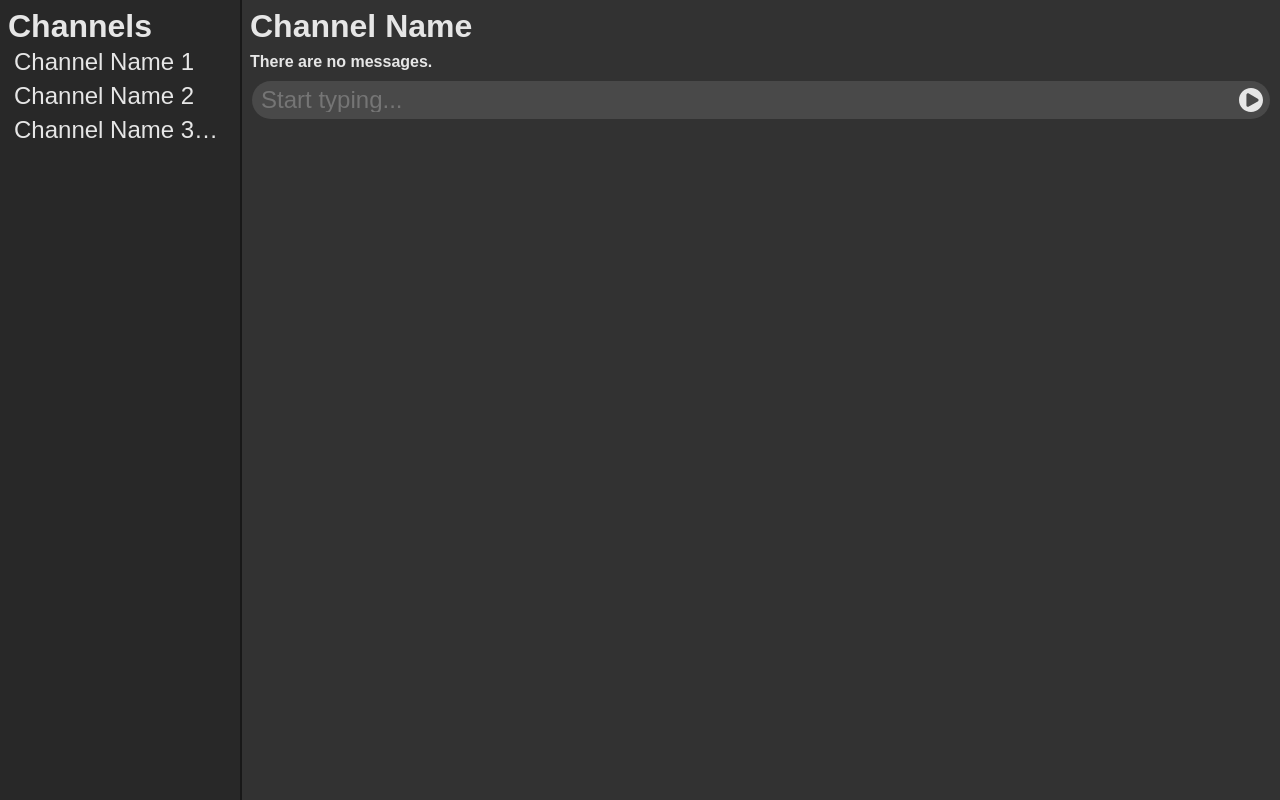
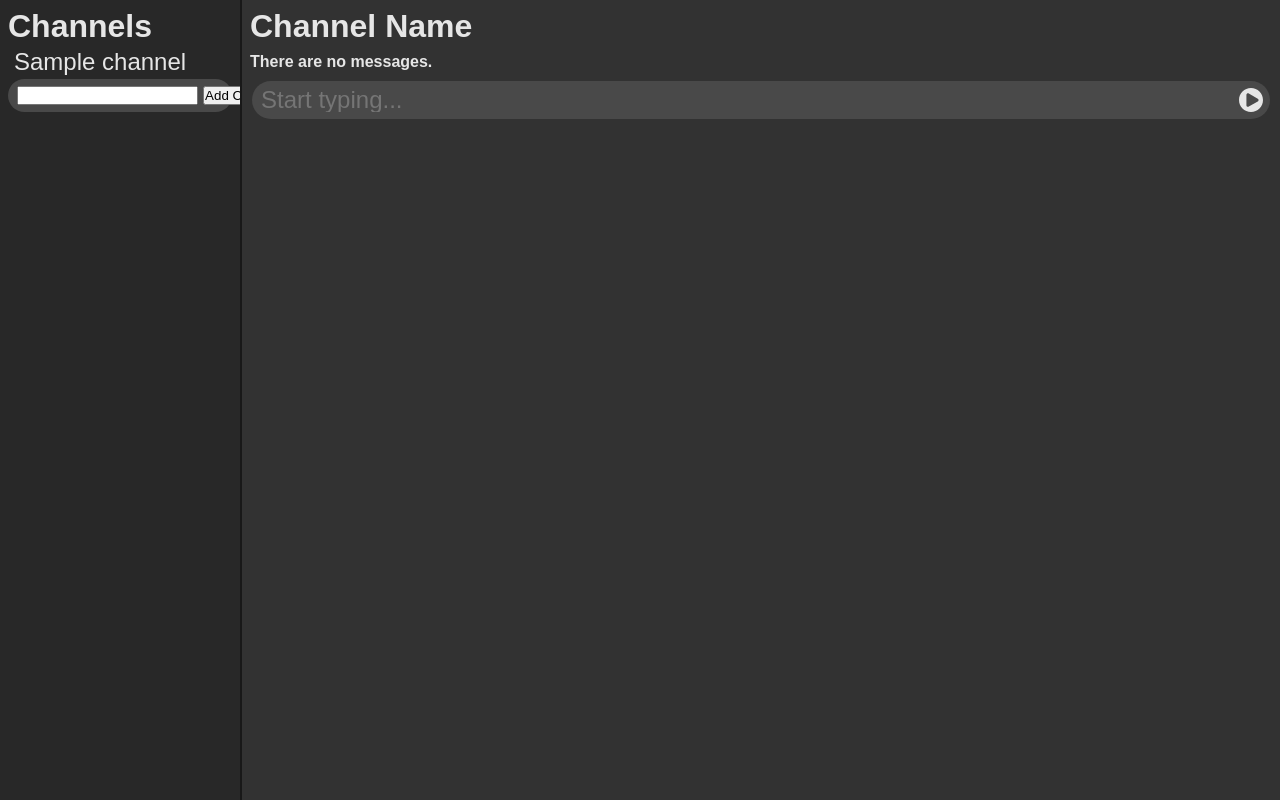
Before and after one commit to maxrimlinger/discord-clone, a Flask app: template templates/index.html in a window 1280 px wide. Run offline with Flask 3, Linux system fonts and the light colour scheme; the template is opened without the code that fills it: most values are stand-ins (such as "Sample title", 1, 10 or a date in 2020).

Commit message:
adding channels

```diff
--- /dev/null
+++ b/index.yaml
@@ -0,0 +1,6 @@
+indexes:
+
+- kind: message
+  properties:
+  - name: channel
+  - name: datetime_sent
--- a/main.py
+++ b/main.py
@@ -53,12 +53,19 @@ def get_relational_datetime(dt_message):
     else:
         return str(days_since_message.days) + " days ago"
 
-@app.route("/<channel>", methods=["POST", "GET"])
-def index(channel):
+@app.route("/")
+def index():
+    return redirect("/channel/no_channel") # TODO redirect to "first" channel
+
+@app.route("/channel/")
+def channel_index():
+    return redirect("/channel/no_channel") # TODO redirect to "first" channel
+
+@app.route("/channel/<channel>/", methods=["POST", "GET"])
+def channel(channel):
     if request.method == "POST":
-        print(request.form)
         message_content = request.form["content"]
-        if message_content.isspace() or message_content == "": return redirect("/")
+        if message_content.isspace() or message_content == "": return redirect("/" + channel)
         message = datastore.Entity(db.key("message"))
         message.update(
             {
@@ -69,27 +76,52 @@ def index(channel):
         )
         db.put(message)
 
-        return redirect("/")
+        return redirect("/" + channel)
     else:
-        query = db.query(kind="message")
-        query.order = ["datetime_sent"]
-        messages = list(query.fetch())
+        message_query = db.query(kind="message")
+        message_query.add_filter("channel", "=", channel)
+        message_query.order = ["datetime_sent"]
+        messages = list(message_query.fetch())
         formatted_messages = []
         for message in messages:
-            formatted_message = Message(channel,
+            formatted_message = Message(message["channel"],
                                         message["content"],
                                         message["datetime_sent"],
                                         message.id)
             formatted_messages.append(formatted_message)
-        # TODO query only messages in a channel
         # TODO query a list of channels to display on the left pane
-        # TODO make the route "/" redirect to the first channel in the queried list of channels
-        return render_template("index.html", channel=channel, messages=formatted_messages)
+        channel_query = db.query(kind="channel")
+        channel_query.order = ["name"]
+        channels = list(channel_query.fetch())
+        print(channels)
+        return render_template("index.html", channel=channel, channels=channels, messages=formatted_messages)
 
-@app.route("/delete/<int:id>")
-def delete(id):
+@app.route("/add-channel", methods=["POST", "GET"])
+def add_channel():
+    if request.method == "POST":
+        channel_name = request.form["channel-name"]
+        channel = datastore.Entity(db.key("channel"))
+        channel.update(
+            {
+                "name": channel_name,
+                "creation_date": datetime.now(timezone.utc),
+            }
+        )
+        db.put(channel)
+
+        return redirect("/")
+    else:
+        return redirect("/")
+
+@app.route("/delete-message/<int:id>")
+def delete_message(id):
     db.delete(db.key("message", id))
     return redirect("/")
 
+# @app.route("/delete-channel/<channel>") TODO figure out how to delete channel
+# def delete_channel(channel):
+#     db.delete(db.key("channel", channel))
+#     return redirect("/")
+
 if __name__ == "__main__":
     app.run(debug=True, port=8080)
--- a/static/css/main.css
+++ b/static/css/main.css
@@ -112,7 +112,7 @@ form {
   gap: 5px;
 }
 
-input[type="text"] {
+#textbox {
   flex-grow: 1;
   background: transparent;
   color: #e6e6e6;
--- a/templates/index.html
+++ b/templates/index.html
@@ -6,10 +6,20 @@
     <h1>Channels</h1>
     <div class="list-container">
       <ul class="list">
-        <li class="item item-content">Channel Name 1</li>
-        <li class="item item-content">Channel Name 2</li>
-        <li class="item item-content">Channel Name 3WWWWWWWW</li>
+        {% if channels|length < 1 %}
+        <li>No Channels</li>
+        {% else %}
+        {% for channel in channels %}
+        <li class="item item-content">{{ channel.name }}</li>
+        {% endfor %}
+        {% endif %}
       </ul>
+      <form action="/add-channel" method="POST">
+        <input type="text" name="channel-name"/><input
+          type="submit"
+          value="Add Channel"
+        />
+      </form>
     </div>
   </div>
   <div id="pane-divider"></div>
@@ -22,8 +32,10 @@
       <ul class="list">
         {% for message in messages %}
         <li class="message item" title="{{message.datetime_sent}}">
-          <p class="message-content item-content">{{ message.content }} {{ message.channel }}</p>
-          <a href="/delete/{{message.id}}"
+          <p class="message-content item-content">
+            {{ message.content }} {{ message.channel }}
+          </p>
+          <a href="/delete-message/{{message.id}}"
             ><img
               src="{{ url_for('static', filename='svg/close_button_icon.svg') }}"
               class="delete-image"
@@ -34,7 +46,7 @@
     </div>
     {% endif %}
     <div class="form-container">
-      <form action="/" method="POST">
+      <form action="/{{ channel }}" method="POST">
         <input
           type="text"
           name="content"
```
